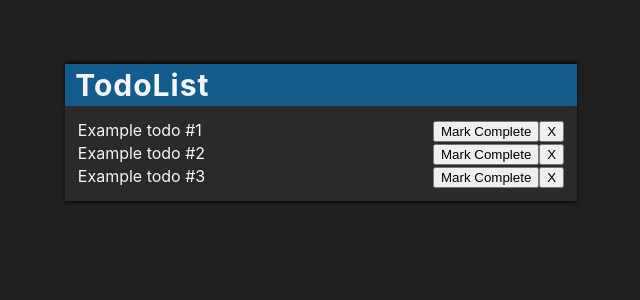
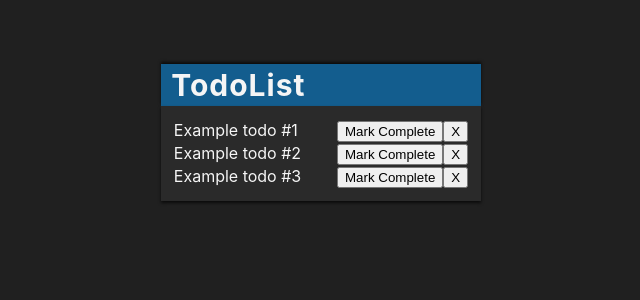
Before and after one commit to TinySquid/react-todo-app, a React (Create React App) app: page / in a window 1280 px wide. Shown: the top 300 px of the page, without its empty margins (319-959 px from the left). Built offline with nearby package versions, Linux system fonts and the light colour scheme.

Commit message:
Add toggle & delete functionality to todos

```diff
--- a/src/App.js
+++ b/src/App.js
@@ -18,11 +18,11 @@ const TodoHeader = styled.h1`
   box-shadow: 0px -2px 3px 0px rgba(0,0,0,0.7);
   margin-top: 5%;
   padding-left: .8%;
-  width: 40%;
+  width: 25%;
 `
 
 const TodoList = styled.div`
-  width: 40%;
+  width: 25%;
   padding: 1%;
   box-shadow: 0px 2px 3px 0px rgba(0,0,0,0.7);
   background-color: rgb(42, 42, 42);
@@ -46,15 +46,22 @@ function App() {
   ]);
 
   const addTodo = content => {
-
+    const newTodoState = [...todos, { content }];
+    setTodos(newTodoState);
   }
 
+  //Toggle todo state (done, not done) by getting todo state and flipping the isDone bool on todoIndex.
   const toggleTodoState = todoIndex => {
-
+    const newTodoState = [...todos];
+    newTodoState[todoIndex].isDone = !newTodoState[todoIndex].isDone;
+    setTodos(newTodoState);
   }
 
+  //Delete a todo by getting the todo list and splicing 1 item from todoIndex position.
   const deleteTodo = todoIndex => {
-
+    const newTodoState = [...todos];
+    newTodoState.splice(todoIndex, 1);
+    setTodos(newTodoState);
   }
 
   return (
--- a/src/components/Todo.js
+++ b/src/components/Todo.js
@@ -5,6 +5,9 @@ const TodoItem = styled.div`
   display: flex;
   align-items: center;
   justify-content: space-between;
+
+  /* Easier to just modify style at the div than to do this method */
+  /* text-decoration: ${props => props.isDone ? "line-through" : "none"} */
 `
 const TodoButtons = styled.div`
 
@@ -12,10 +15,10 @@ const TodoButtons = styled.div`
 
 export default function Todo({ todo, todoIndex, toggleTodoState, deleteTodo }) {
   return (
-    <TodoItem>
+    <TodoItem style={{ textDecoration: todo.isDone ? 'line-through' : '' }}>
       {todo.content}
       <TodoButtons>
-        <button onClick={() => toggleTodoState(todoIndex)}>Mark Complete</button>
+        <button onClick={() => toggleTodoState(todoIndex)}>{todo.isDone ? 'Mark Incomplete' : 'Mark Complete'}</button>
         <button onClick={() => deleteTodo(todoIndex)}>X</button>
       </TodoButtons>
     </TodoItem>
```
